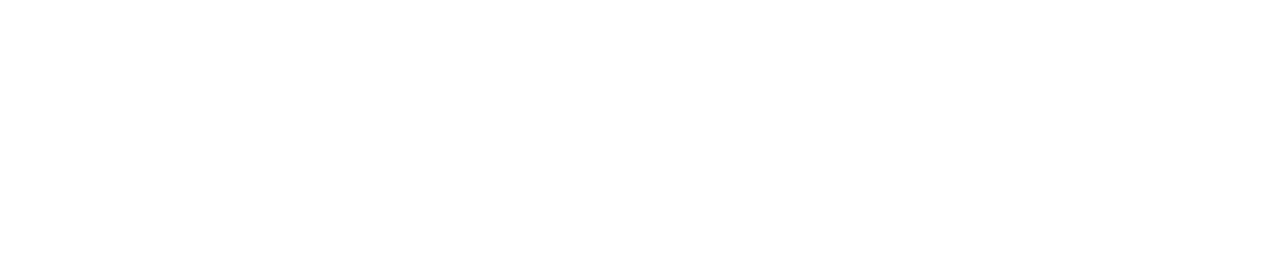
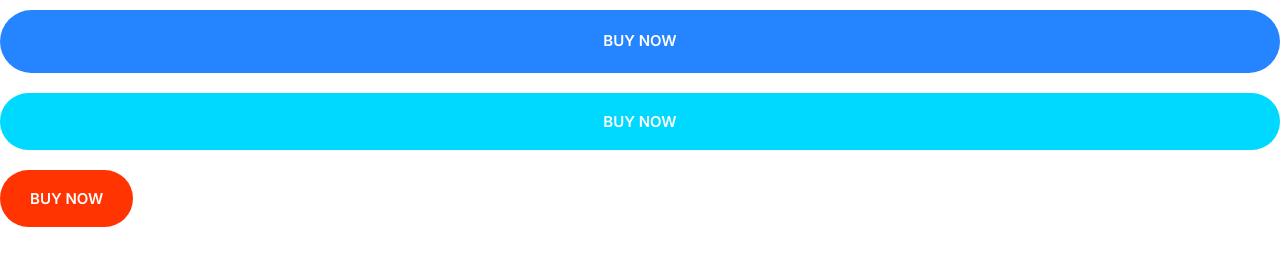
Before and after one commit to KrisGosp/hosting_website, a plain HTML site: page index.html in a window 1280 px wide. Drawn offline with Linux system fonts and the light colour scheme.

Commit message:
Added block button

```diff
--- a/css/styles.css
+++ b/css/styles.css
@@ -4,6 +4,12 @@
   --color-accent: #ff3400;
   --color-headings: #1b0760;
   --color-body: #918ca4;
+}
+
+*,
+*::after,
+*::before {
+  box-sizing: border-box;
 }
 
 html {
@@ -163,3 +169,56 @@ a {
   justify-content: center;
   align-items: center;
 }
+
+/* Buttons */
+.button {
+  font-size: 1.8rem;
+  font-weight: 600;
+  text-transform: uppercase;
+  text-align: center;
+  margin: 1rem 0;
+  padding: 2rem 3rem;
+  border: 0;
+  border-radius: 40px;
+  cursor: pointer;
+  white-space: nowrap;
+}
+
+.button--primary {
+  background-color: var(--color-primary);
+  color: #fff;
+}
+
+.button--primary:hover {
+  background-color: #1159b8;
+}
+
+.button--secondary {
+  background-color: var(--color-secondary);
+  color: #fff;
+}
+
+.button--secondary:hover {
+  background-color: #09a1bc;
+}
+
+.button--accent {
+  background-color: var(--color-accent);
+  color: #fff;
+}
+
+.button--accent:hover {
+  background-color: #ff592f;
+}
+
+/* Inline buttons */
+.button--block {
+  width: 100%;
+  display: inline-block;
+}
+
+@media screen and (min-width: 1024px) {
+  .button {
+    font-size: 1.5rem;
+  }
+}
--- a/index.html
+++ b/index.html
@@ -13,5 +13,9 @@
     <link rel="stylesheet" href="css/normalize.css" />
     <link rel="stylesheet" href="css/styles.css" />
   </head>
-  <body></body>
+  <body>
+    <a class="button button--block button--primary">Buy Now </a>
+    <button class="button button--block button--secondary">Buy Now</button>
+    <button class="button button__block button--accent">Buy Now</button>
+  </body>
 </html>
```
